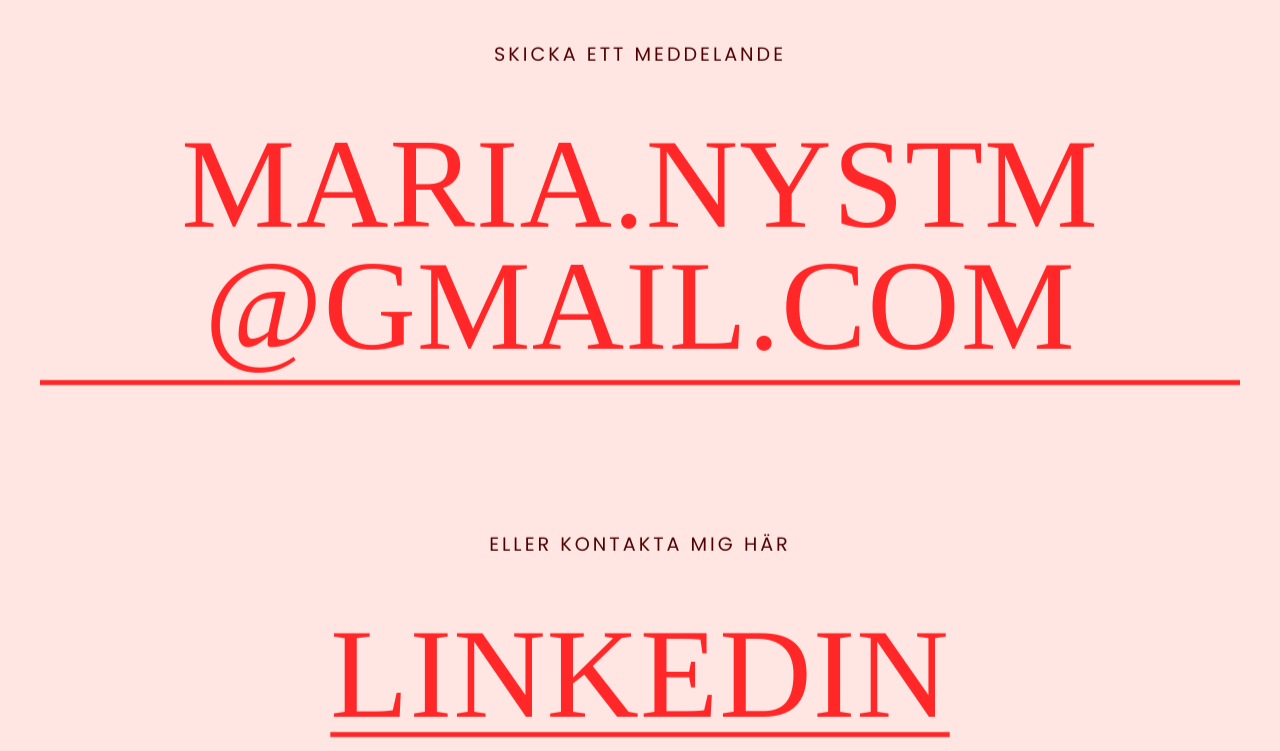
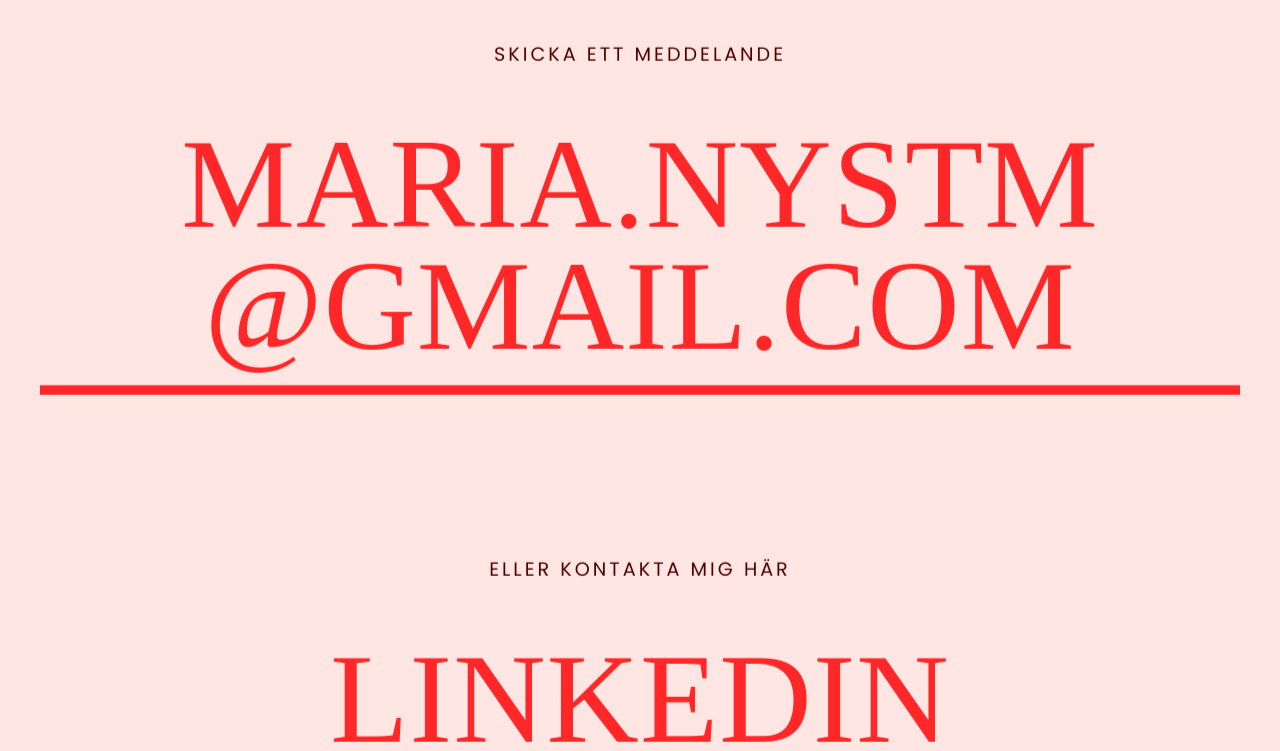
Before and after one commit to marianystm/portfolio, a React (Vite) app: page /contact in a window 1280 px wide. Shown: the part 280-1031 px from the top of the page. Built offline with nearby package versions, Linux system fonts and the light colour scheme; a web font is replaced by a local one.

Commit message:
feat: Implement smooth animated underline effect for links

```diff
--- /dev/null
+++ b/src/components/AnimatedUnderline/AnimatedUnderline.styled.ts
@@ -0,0 +1,60 @@
+import styled, { keyframes, css } from "styled-components";
+
+const slideRightAnimation = keyframes`
+  from {
+    left: -40px;
+  }
+  to {
+    left: 100%;
+  }
+`;
+
+const slideLeftAnimation = keyframes`
+  from {
+    left: 100%;
+  }
+  to {
+    left: -40px;
+  }
+`;
+
+export const UnderlineContainer = styled.div`
+  position: relative;
+  overflow: hidden;
+  margin-top: 15px;
+`;
+
+export const StaticLine = styled.div`
+  position: absolute;
+  top: 0;
+  left: 0;
+  width: 100%;
+  height: 100%;
+`;
+
+export const AnimatedLine = styled.div<{
+  $isHovered: boolean;
+  $hasInteracted: boolean;
+}>`
+  position: absolute;
+  top: 0;
+  width: 40px;
+  height: 100%;
+  background: var(--background-color);
+  pointer-events: none;
+
+  /* Always visible after first interaction */
+  opacity: ${({ $hasInteracted }) => ($hasInteracted ? 1 : 0)};
+
+  /* Animation based on hover state */
+  animation: ${({ $isHovered, $hasInteracted }) =>
+    $hasInteracted
+      ? $isHovered
+        ? css`
+            ${slideRightAnimation} 0.9s cubic-bezier(0.25, 0.1, 0.6, 1) forwards
+          `
+        : css`
+            ${slideLeftAnimation} 0.9s cubic-bezier(0.25, 0.1, 0.6, 1) forwards
+          `
+      : "none"};
+`;
--- /dev/null
+++ b/src/components/AnimatedUnderline/AnimatedUnderline.tsx
@@ -0,0 +1,44 @@
+import React, { useState, useEffect } from "react";
+import {
+  UnderlineContainer,
+  StaticLine,
+  AnimatedLine,
+} from "./AnimatedUnderline.styled";
+
+interface AnimatedUnderlineProps {
+  width?: string;
+  color?: string;
+  hoverColor?: string;
+  height?: string;
+  className?: string;
+  isHovered?: boolean;
+}
+
+export const AnimatedUnderline: React.FC<AnimatedUnderlineProps> = ({
+  width = "100%",
+  color = "var(--accent-color)",
+  hoverColor = "#ffffff",
+  height = "10px",
+  className,
+  isHovered = false,
+}) => {
+  const [hasInteracted, setHasInteracted] = useState(false);
+
+  // Track when user first hovers
+  useEffect(() => {
+    if (isHovered) {
+      setHasInteracted(true);
+    }
+  }, [isHovered]);
+
+  return (
+    <UnderlineContainer className={className} style={{ width, height }}>
+      <StaticLine style={{ backgroundColor: color, height }} />
+      <AnimatedLine
+        style={{ height }}
+        $isHovered={isHovered}
+        $hasInteracted={hasInteracted}
+      />
+    </UnderlineContainer>
+  );
+};
--- a/src/pages/Contact/Contact.styled.ts
+++ b/src/pages/Contact/Contact.styled.ts
@@ -122,44 +122,15 @@
     opacity: 0.8;
   }
 
-  /* Statisk understrykning */
+  /* Ta bort tidigare understrykning */
   &::after {
-    content: "";
-    position: absolute;
-    bottom: -15px;
-    left: 0;
-    width: 100%;
-    height: 5px;
-    background-color: var(--accent-color);
-    pointer-events: none;
+    content: none;
   }
 
-  /* Animerad rosa linje */
-  .underline-animation {
-    position: absolute;
-    bottom: -15px;
-    left: 0;
+  /* Anpassa styling för AnimatedUnderline */
+  .email-underline {
+    margin-top: 15px;
     width: 100%;
-    height: 5px;
-    overflow: hidden;
-    pointer-events: none;
-    z-index: 1;
-  }
-
-  .underline-animation::after {
-    content: "";
-    position: absolute;
-    top: 0;
-    left: -100%;
-    width: 50%;
-    height: 100%;
-    background: linear-gradient(90deg, transparent, #ff69b4, transparent);
-    opacity: 0;
-  }
-
-  &:hover .underline-animation::after {
-    opacity: 1;
-    animation: ${underlineSlide} 1.5s ease-in-out;
   }
 
   /* Cirkel-animation */
@@ -246,17 +217,30 @@
   font-family: "Anton";
   font-size: 8rem;
   color: var(--accent-color);
-  text-decoration: underline;
-  text-underline-offset: 15px;
-  text-decoration-thickness: 5px;
+  text-decoration: none;
   line-height: 1;
-  transition: transform 0.3s ease;
+  transition: opacity 0.3s ease;
   white-space: nowrap;
   text-transform: uppercase;
   letter-spacing: 1px;
-  margin-bottom: -0.05em;
+  margin-bottom: 1.5rem;
+  position: relative;
+  display: flex;
+  flex-direction: column;
+  align-items: center;
+
+  /* Ta bort tidigare understrykning */
+  text-decoration: none;
+  text-underline-offset: 0;
+  text-decoration-thickness: 0;
+
+  /* Anpassa styling för AnimatedUnderline */
+  .social-underline {
+    margin-top: 15px;
+    width: 100%;
+  }
 
   &:hover {
-    transform: scale(1.02);
+    opacity: 0.9;
   }
 `;
--- a/src/pages/Contact/Contact.tsx
+++ b/src/pages/Contact/Contact.tsx
@@ -11,14 +11,22 @@
   SocialLinks,
   SocialLink,
 } from "./Contact.styled";
+import { AnimatedUnderline } from "../../components/AnimatedUnderline/AnimatedUnderline";
 
 export const Contact = () => {
   const [mousePosition, setMousePosition] = useState({ x: 0, y: 0 });
   const [isCopied, setIsCopied] = useState(false);
   const [isHovering, setIsHovering] = useState(false);
   const [isVisible, setIsVisible] = useState(false);
+  const [isEmailHovered, setIsEmailHovered] = useState(false);
+  const [hoveredSocial, setHoveredSocial] = useState<string | null>(null);
   const emailLinkRef = useRef<HTMLDivElement>(null);
   const circleTimeoutRef = useRef<NodeJS.Timeout | null>(null);
+  const emailAnimationRef = useRef<NodeJS.Timeout | null>(null);
+  const socialAnimationRefs = useRef<{ [key: string]: NodeJS.Timeout | null }>({
+    linkedin: null,
+    github: null,
+  });
 
   const handleCopyEmail = () => {
     const email = "maria.nystm@gmail.com";
@@ -46,6 +54,7 @@
   const handleMouseEnter = () => {
     setIsVisible(true);
     setIsHovering(true);
+    setIsEmailHovered(true);
 
     if (circleTimeoutRef.current) {
       clearTimeout(circleTimeoutRef.current);
@@ -55,10 +64,29 @@
 
   const handleMouseLeave = () => {
     setIsHovering(false);
+    setIsEmailHovered(false);
     // Låt cirkeln vara synlig en stund efter att musen lämnat för att fade-effekten ska synas
     circleTimeoutRef.current = setTimeout(() => {
       setIsVisible(false);
     }, 300); // Matchar transition-tiden i CSS
+  };
+
+  const handleSocialMouseEnter = (social: string) => {
+    setHoveredSocial(social);
+
+    // Rensa eventuell tidigare timeout för denna sociala länk
+    if (socialAnimationRefs.current[social]) {
+      clearTimeout(socialAnimationRefs.current[social]);
+    }
+  };
+
+  const handleSocialMouseLeave = (social: string) => {
+    // Låt animationen slutföras innan vi tar bort hover-tillståndet
+    socialAnimationRefs.current[social] = setTimeout(() => {
+      if (hoveredSocial === social) {
+        setHoveredSocial(null);
+      }
+    }, 1500); // Matchar animationstiden
   };
 
   // Rensa timeout vid unmount
@@ -67,6 +95,12 @@
       if (circleTimeoutRef.current) {
         clearTimeout(circleTimeoutRef.current);
       }
+      if (emailAnimationRef.current) {
+        clearTimeout(emailAnimationRef.current);
+      }
+      Object.values(socialAnimationRefs.current).forEach((timeout) => {
+        if (timeout) clearTimeout(timeout);
+      });
     };
   }, []);
 
@@ -116,7 +150,14 @@
         >
           <EmailFirstPart>MARIA.NYSTM</EmailFirstPart>
           <EmailSecondPart>@GMAIL.COM</EmailSecondPart>
-          <div className="underline-animation"></div>
+          <AnimatedUnderline
+            width="100%"
+            color="var(--accent-color)"
+            hoverColor="#ff69b4"
+            height="10px"
+            className="email-underline"
+            isHovered={isEmailHovered}
+          />
         </EmailLink>
       </ContactContent>
 
@@ -127,15 +168,35 @@
             href="https://linkedin.com/in/yourusername"
             target="_blank"
             rel="noopener noreferrer"
+            onMouseEnter={() => handleSocialMouseEnter("linkedin")}
+            onMouseLeave={() => handleSocialMouseLeave("linkedin")}
           >
             LINKEDIN
+            <AnimatedUnderline
+              width="100%"
+              color="var(--accent-color)"
+              hoverColor="#ff69b4"
+              height="10px"
+              className="social-underline"
+              isHovered={hoveredSocial === "linkedin"}
+            />
           </SocialLink>
           <SocialLink
             href="https://github.com/yourusername"
             target="_blank"
             rel="noopener noreferrer"
+            onMouseEnter={() => handleSocialMouseEnter("github")}
+            onMouseLeave={() => handleSocialMouseLeave("github")}
           >
             GITHUB
+            <AnimatedUnderline
+              width="100%"
+              color="var(--accent-color)"
+              hoverColor="#ff69b4"
+              height="10px"
+              className="social-underline"
+              isHovered={hoveredSocial === "github"}
+            />
           </SocialLink>
         </SocialLinks>
       </SocialContent>
```
